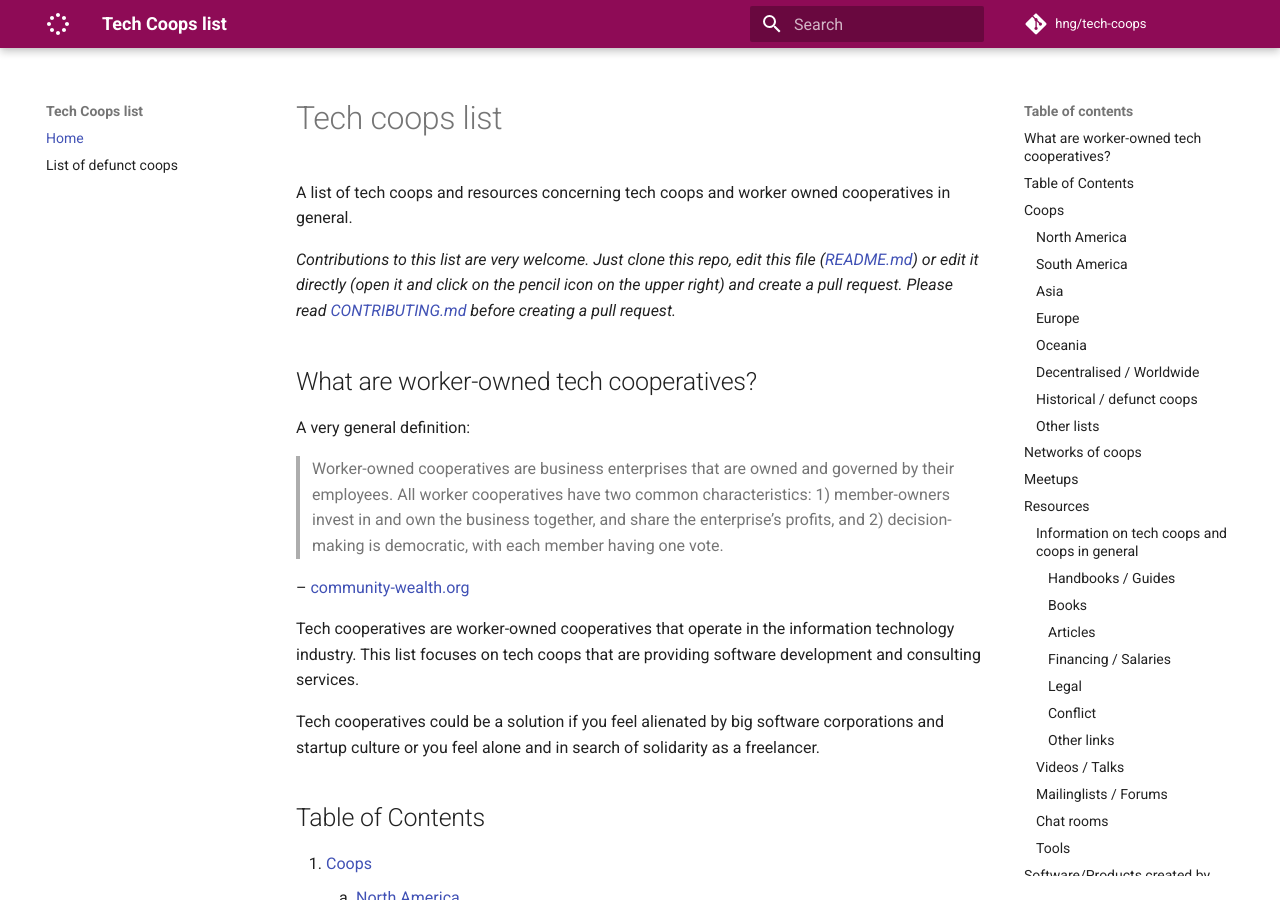
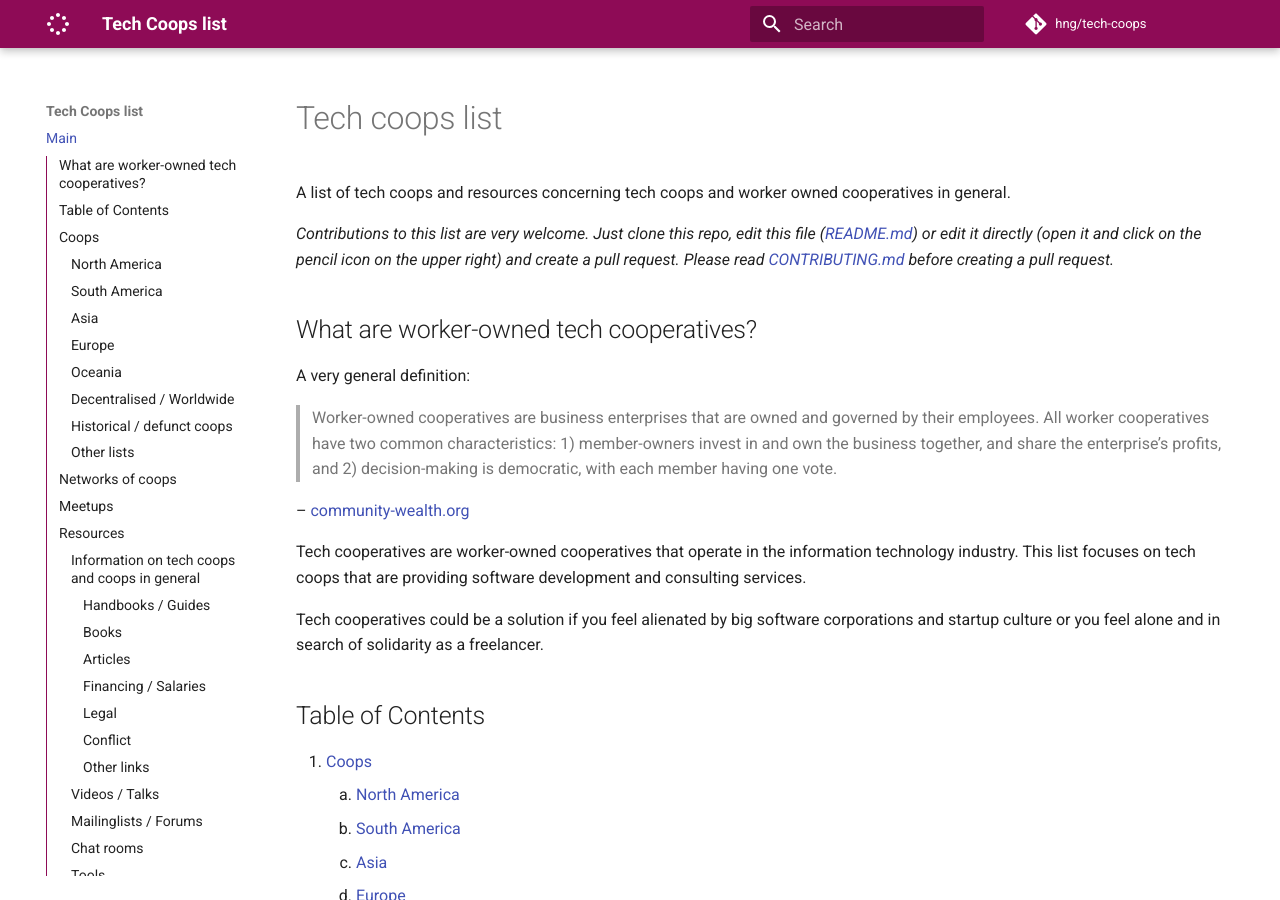
Before and after one commit to hng/tech-coops, an MkDocs documentation site: the page built from docs/index.md, in a window 1280 px wide and 900 px high. Built offline with MkDocs 1.6.1 and Material for MkDocs 9.7.7, drawn with Linux system fonts in a browser that asks for light colours; comment, search, counter and statistics services are not loaded; part of the change alters nothing that is shown.

Commit message:
Combine navigation and toc

```diff
--- a/mkdocs.yml
+++ b/mkdocs.yml
@@ -8,8 +8,10 @@ theme:
   name: material
   icon:
     logo: material/dots-circle
+  features:
+    - toc.integrate
 nav:
-  - Home: 'index.md'
+  - Main: 'index.md'
   - 'List of defunct coops': 'DEFUNCT.md'
 extra_css:
   - stylesheets/extra.css
```
